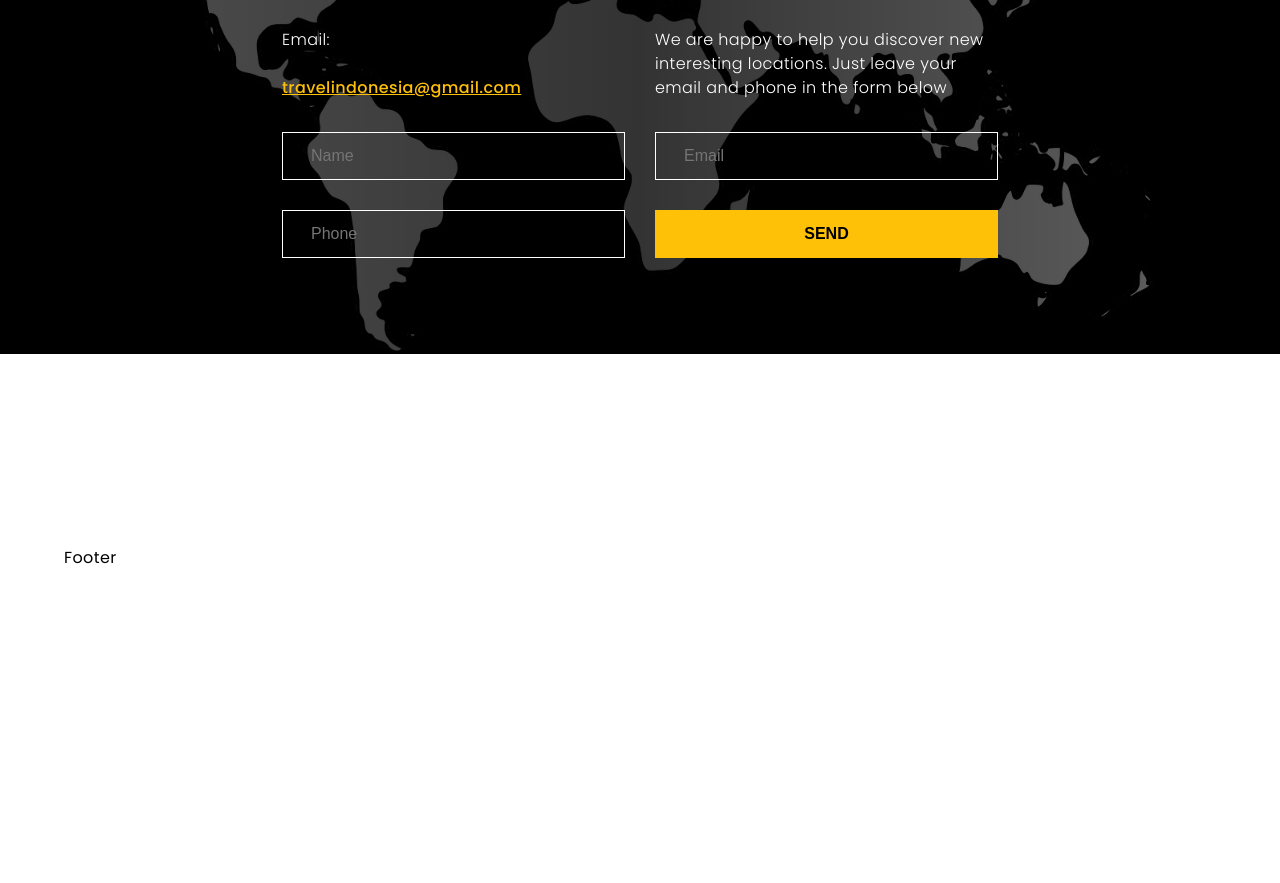
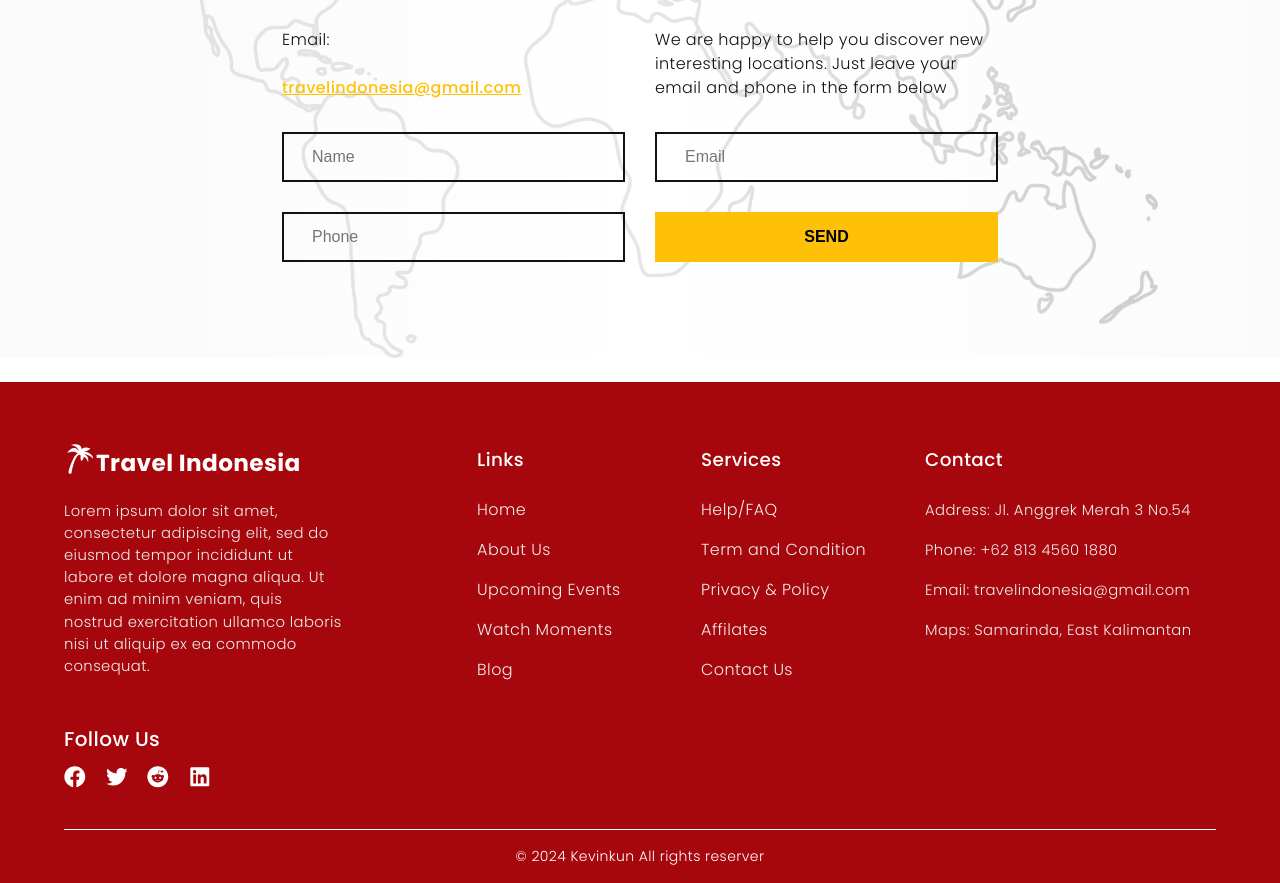
Before and after one commit to thekevinkun/travel-indonesia, a React (Create React App) app: page / in a window 1280 px wide. Shown: the part 5140-6023 px from the top of the page. Before the commit the page ends 5806 px from the top, so only its background shows below. Built offline with nearby package versions, Linux system fonts and the light colour scheme.

Commit message:
Added Footer

```diff
--- a/src/index.css
+++ b/src/index.css
@@ -60,10 +60,10 @@ input {
     display: block;
     width: 100%;
     padding: 0.875rem 1.75rem;
-    color: var(--color-white);
+    color: var(--color-black);
     font-size: 1rem;
     user-select: none;
-    border: 1px solid var(--color-white);
+    border: 2px solid var(--color-black);
     background-color: transparent;
     background-clip: padding-box;
     transition: border-color .15s ease-in-out, box-shadow .15s ease-in-out;
@@ -72,14 +72,7 @@ input {
 input:focus {
     border-color: transparent;
     outline: 0;
-    box-shadow: 0 0 0 .2rem rgba(230, 230, 230);
-}
-
-@media screen and (max-width: 480px) {
-    input {
-        padding: 0.75rem 1rem;
-        font-size: 0.9rem;
-    }
+    box-shadow: 0 0 0 .2rem rgba(23, 23, 23);
 }
 
 @media screen and (max-width: 480px) {
@@ -87,8 +80,12 @@ input:focus {
         font-size: 2.45rem;
     }
 
-
     p {
         font-size: 0.875rem;
     }
+
+    input {
+        padding: 0.75rem 1rem;
+        font-size: 0.9rem;
+    }
 }
--- a/src/sections/Contact/contact.css
+++ b/src/sections/Contact/contact.css
@@ -1,7 +1,7 @@
 .contact {
     position: relative;
-    margin: 6rem 0;
-    background-color: #000;
+    margin-top: 6rem;
+    background-color: #fff;
     background-position: center;
     background-repeat: no-repeat;
     background-size: contain;
@@ -15,7 +15,7 @@
     position: absolute;
     top: 0;
     right: 0;
-    background: linear-gradient(to right, rgba(0, 0, 0, 0.7) calc((50vw - 170px) - 340px), rgba(0, 0, 0, 0.8) 50%, rgba(0, 0, 0, 0.6) 100%)
+    background: linear-gradient(to right, rgba(250, 250, 250, 0.9) calc((50vw - 170px) - 340px), rgba(255, 255, 255, .9) 50%, rgba(250, 250, 250, 0.8) 100%)
 }
 
 .contact .contact__content {
@@ -27,7 +27,7 @@
 }
 
 .contact__content h2 {
-    color: var(--color-white);
+    color: var(--color-black);
     text-align: center;
 }
 
@@ -40,7 +40,7 @@
 
 .contact__content-information p,
 .contact__content-information a {
-    color: var(--color-white);
+    color: var(--color-black);
 }
 
 .contact__content-information .information-email {
@@ -68,17 +68,13 @@
 
 @media screen and (max-width: 1024px) {
     .contact {
-        margin: 4rem 0;
+        margin-top: 4rem 0;
     }
 }
 
 @media screen and (max-width: 640px) {
-    .contact {
-        margin: 4rem 0;
-    }
-
     .contact .contact-overlay {
-        background: linear-gradient(to bottom, rgba(0, 0, 0, 0.6) calc((50vw - 170px) - 340px), rgba(0, 0, 0, 0.7) 50%, rgba(0, 0, 0, 0.5) 100%)
+        background: linear-gradient(to bottom, rgba(250, 250, 250, 0.9) calc((50vw - 170px) - 340px), rgba(255, 255, 255, .9) 50%, rgba(250, 250, 250, 0.8) 100%)
     }
 
     .contact .contact__content {
@@ -109,7 +105,7 @@
 
 @media screen and (max-width: 480px) {
     .contact {
-        margin: 2rem 0;
+        margin-top: 2rem 0;
     }
 
     .contact .contact__content {
--- a/src/sections/Footer/Footer.jsx
+++ b/src/sections/Footer/Footer.jsx
@@ -1,9 +1,72 @@
 import "./footer.css"
+
+import { data } from "../../constants";
+
+import { GiPalmTree } from "react-icons/gi";
+import { FaFacebook, FaTwitter, FaReddit, FaLinkedin } from "react-icons/fa";
 
 const Footer = () => {
   return (
-    <footer className="section__padding">
-        Footer
+    <footer className="footer">
+      <div className="footer__padding">
+        <ul className="footer__content">
+          <li className="footer__content-description">
+            <h3 className="footer-title">
+              <GiPalmTree className="logo-icon"/>
+              Travel Indonesia
+            </h3>
+
+            <p>
+              Lorem ipsum dolor sit amet, consectetur adipiscing elit, sed do eiusmod tempor incididunt ut labore et dolore magna aliqua.
+              Ut enim ad minim veniam, quis nostrud exercitation ullamco laboris nisi ut aliquip ex ea commodo consequat.
+            </p>
+          </li>
+
+          { data.footer.map((item) => (
+            <li key={item.title} className="footer__content-list">
+              <h4>{item.title}</h4>
+              <ul className="content-list_link-list">
+                {item.list.map((link) => (
+                  <li key={link.title} className="link-item">
+                    <a href={link.href} className="link">{link.title}</a>
+                  </li>
+                ))}
+              </ul>
+            </li>
+          ))}
+        </ul>
+
+        <div className="footer__contacts">
+          <p>Follow Us</p>
+
+          <ul className="social-media">
+            <li className="social-media_item">
+              <a href="https://www.facebook.com/" target="_blank" rel="noreferrer">
+                <FaFacebook />
+              </a>
+            </li>
+            <li className="social-media_item">
+              <a href="https://www.twitter.com/" target="_blank" rel="noreferrer">
+                <FaTwitter />
+              </a>
+            </li>
+            <li className="social-media_item">
+              <a href="https://www.reddit.com/" target="_blank" rel="noreferrer">
+                <FaReddit />
+              </a>
+            </li>
+            <li className="social-media_item">
+              <a href="https://www.linkedin.com/" target="_blank" rel="noreferrer">
+                <FaLinkedin />
+              </a>
+            </li>
+          </ul>
+        </div>
+
+        <div className="footer__copyright">
+          © 2024 Kevinkun All rights reserver
+        </div>
+      </div>
     </footer>
   )
 }
--- a/src/sections/Footer/footer.css
+++ b/src/sections/Footer/footer.css
@@ -0,0 +1,195 @@
+.footer {
+    margin-top: 1.5rem;
+    background-color: #a6070c;
+}
+
+.footer .footer__padding {
+    padding: 0 4rem;
+    padding-top: 4rem;
+}
+
+.footer .footer__content {
+    display: flex;
+    flex-wrap: wrap;
+    gap: 30px;
+}
+
+.footer__content-description h3.footer-title {
+    display: flex;
+    align-items: center;
+    color: var(--color-white);
+    font-size: 1.45rem;
+}
+
+.footer__content-description .footer-title .logo-icon {
+    position: relative;
+    bottom: 5px;
+    color: var(--color-white);
+    font-size: 2rem;
+}
+
+.footer__content-description p {
+    margin-top: 1.15rem;
+    font-size: 0.925rem;
+    max-width: 280px;
+    color: var(--color-sub-white);
+}
+
+.footer__content-list h4 {
+    font-size: 1.15rem;
+    font-weight: 500;
+    color: var(--color-white);
+}
+
+.footer__content-list .content-list_link-list {
+    margin-top: 1.5rem;
+}
+
+.footer__content-list .content-list_link-list .link-item {
+    margin: 1rem 0;
+}
+
+.footer__content-list .content-list_link-list .link-item .link {
+    font-weight: 300;
+    color: var(--color-sub-white);
+    transition: color .15s ease-in;
+}
+
+.footer__content-list .content-list_link-list .link-item .link:hover {
+    color: var(--color-gray);
+}
+
+.footer__content-list:last-child .content-list_link-list .link-item .link {
+    font-size: 0.925rem;
+}
+
+.footer__content-description {
+    flex: 3 1 8%;
+}
+
+.footer__content-list {
+    flex: 2 1 0;
+}
+
+.footer__content-list:last-child {
+    flex: 3 1 0;
+}
+
+.footer__contacts {
+    margin-top: 1.65rem;
+}
+
+.footer__contacts p {
+    color: var(--color-white);
+    font-size: 1.25rem;
+    font-weight: 500;
+}
+
+.footer__contacts .social-media {
+    margin-top: 0.65rem;
+    display: flex;
+    align-items: center;
+    gap: 20px;
+}
+
+.social-media .social-media_item a {
+    color: var(--color-white);
+    font-size: 1.35rem;
+}
+
+.footer__copyright {
+    margin-top: 2rem;
+    padding: 1rem 0;
+    color: var(--color-white);
+    font-weight: 300;
+    font-size: .875rem;
+    text-align: center;
+    border-top: 1px solid var(--color-white);
+}
+
+@media screen and (max-width: 1024px) {
+    .footer .footer__padding {
+        padding: 0 2rem;
+        padding-top: 4rem;
+    }
+
+    .footer .footer__content {
+        column-gap: 50px;
+        row-gap: 35px;
+    }
+
+    .footer__content-description p {
+        max-width: 280px;
+    }
+
+    .footer__content-description {
+        flex: auto;
+    }
+
+    .footer__content-list {
+        flex: auto;
+    }
+
+    .footer__content-list:last-child {
+        flex: auto;
+    }
+
+    .footer__contacts {
+        margin-top: 3rem;
+    }
+}
+
+@media screen and (max-width: 754px) {
+    .footer__content-description p {
+        max-width: 500px;
+        margin-bottom: 1.25rem;
+    }
+}
+
+@media screen and (max-width: 480px) {
+    .footer .footer__padding {
+        padding: 0 1.5rem;
+        padding-top: 3rem;
+    }
+
+    .footer__content-description p {
+        max-width: 100%;
+    }
+
+    .footer__content-list .content-list_link-list {
+        margin-top: 1rem;
+    }
+
+}
+
+@media screen and (max-width: 375px) {
+    .footer__content-description h3.footer-title {
+        font-size: 1.25rem;
+    }
+
+    .footer__content-description .footer-title .logo-icon {
+        font-size: 1.75rem;
+    }
+
+    .footer__content-description p {
+        font-size: 0.875rem;
+    }
+
+    .footer__content-list .content-list_link-list .link-item .link,
+    .footer__content-list:last-child .content-list_link-list .link-item .link {
+        font-size: 0.875rem;
+    }
+
+    .footer__content-list h4,
+    .footer__contacts p {
+        font-size: 1.15rem;
+    }
+
+    .social-media .social-media_item a {
+        font-size: 1.25rem;
+    }
+
+    .footer__copyright {
+        font-size: .825rem;
+    }
+}
```
